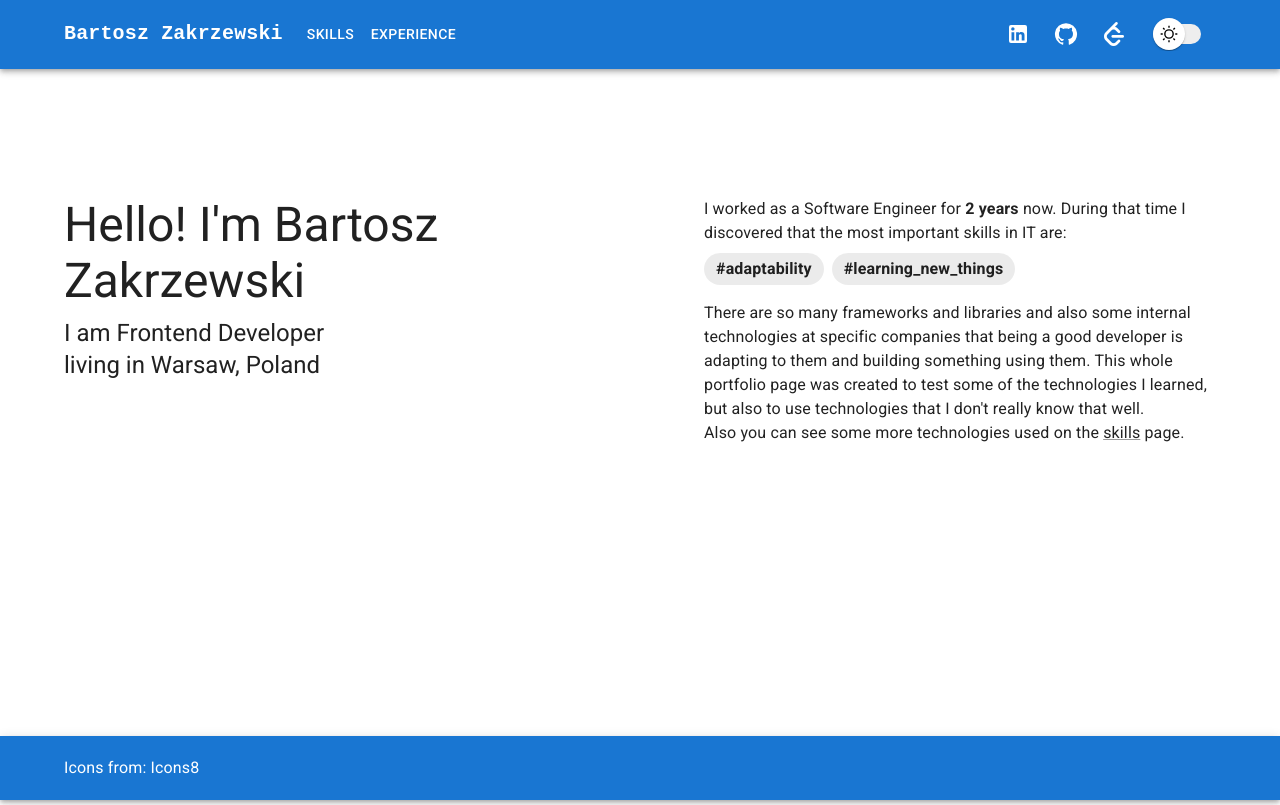
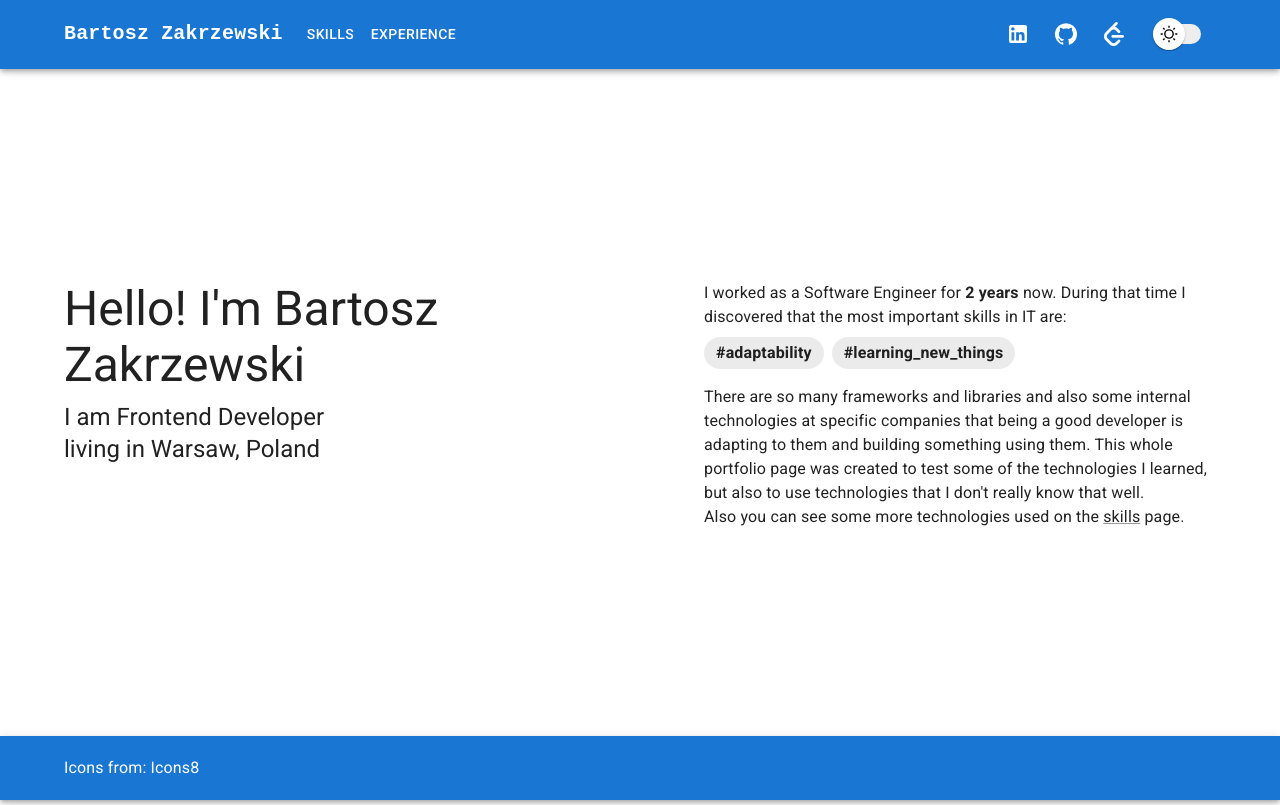
Before and after one commit to zakrzewskib/portfolio, a React (Vite) app: page / in a window 1280 px wide. Built offline with nearby package versions, Linux system fonts and the light colour scheme.

Commit message:
fix: Fix footer position

```diff
--- a/src/App.tsx
+++ b/src/App.tsx
@@ -1,6 +1,7 @@
 import { Container } from '@mui/material';
 import CssBaseline from '@mui/material/CssBaseline';
 import { ThemeProvider, createTheme } from '@mui/material/styles';
+import { useLocation } from 'react-router';
 import { Footer, NavBar } from './components';
 import { MAX_WIDTH } from './constants';
 import { Router } from './router';
@@ -12,6 +13,8 @@ const darkTheme = createTheme({
 });
 
 function App() {
+  const { pathname } = useLocation();
+
   return (
     <ThemeProvider theme={darkTheme}>
       <CssBaseline /> {/* enable dark mode for the background */}
@@ -19,7 +22,7 @@ function App() {
       <Container maxWidth={MAX_WIDTH} component='main'>
         <Router />
       </Container>
-      <Footer maxWidth={MAX_WIDTH} />
+      <Footer maxWidth={MAX_WIDTH} isOnMainPage={pathname === '/'} />
     </ThemeProvider>
   );
 }
--- a/src/components/layout/Footer/Footer.tsx
+++ b/src/components/layout/Footer/Footer.tsx
@@ -1,13 +1,17 @@
 import { AppBar, Container, Link, Toolbar } from '@mui/material';
 import { LayoutProps } from '../../../types';
 
-export const Footer = ({ maxWidth }: LayoutProps) => {
+interface FooterProps extends LayoutProps {
+  isOnMainPage?: boolean;
+}
+
+export const Footer = ({ maxWidth, isOnMainPage = false }: FooterProps) => {
   return (
-    <AppBar position="fixed" sx={{ top: 'auto', bottom: 0 }}>
-      <Container maxWidth={maxWidth} component="footer">
+    <AppBar position={isOnMainPage ? 'fixed' : 'static'} sx={{ top: 'auto', bottom: 0 }} component='footer'>
+      <Container maxWidth={maxWidth}>
         <Toolbar disableGutters sx={{ display: 'flex', gap: '4px' }}>
           <span>Icons from:</span>
-          <Link target="_blank" underline="hover" href="https://icons8.com" sx={{ color: 'inherit' }}>
+          <Link target='_blank' underline='hover' href='https://icons8.com' sx={{ color: 'inherit' }}>
             Icons8
           </Link>
         </Toolbar>
--- a/src/index.css
+++ b/src/index.css
@@ -61,12 +61,6 @@ h6 {
   text-wrap: balance;
 }
 
-/* 9. Create a root stacking context */
-#root,
-#__next {
-  isolation: isolate;
-}
-
 /* Custom styles */
 .maxWidthForText {
   max-width: 75ch;
--- a/src/pages/MainPage.tsx
+++ b/src/pages/MainPage.tsx
@@ -6,9 +6,17 @@ export const MainPage = () => {
   return (
     <Box
       sx={{
+        mt: '-64px', // - fixed footer height to center content
+        display: 'flex',
+        flexDirection: 'column',
+        justifyContent: 'center',
+        height: '100vh',
+      }}
+    >
+      <Box
+        sx={{
           display: 'flex',
           gap: { xs: 4, md: 8, lg: 16 },
-        marginBlock: { xs: 4, md: 16 },
           flexDirection: { xs: 'column', md: 'row' },
         }}
       >
@@ -20,7 +28,6 @@ export const MainPage = () => {
             I am Frontend Developer living in Warsaw, Poland
           </Typography>
         </Box>
-
         <Box className='maxWidthForText' sx={{ flex: 1 }}>
           <Typography variant='body1'>
             I worked as a Software Engineer for{' '}
@@ -29,19 +36,16 @@ export const MainPage = () => {
             </Typography>{' '}
             now. During that time I discovered that the most important skills in IT are:
           </Typography>
-
           <Box sx={{ display: 'flex', flexWrap: 'true', alignItems: 'center', gap: 1, mb: 2, mt: 1 }}>
             <Skill>#adaptability</Skill>
             <Skill>#learning_new_things</Skill>
           </Box>
-
           <Typography variant='body1'>
             There are so many frameworks and libraries and also some internal technologies at specific companies that
             being a good developer is adapting to them and building something using them. This whole portfolio page was
-          created to test some of the technologies I learned, but also to use technologies that I don't really know that
-          well.
+            created to test some of the technologies I learned, but also to use technologies that I don't really know
+            that well.
           </Typography>
-
           <Typography variant='body1'>
             Also you can see some more technologies used on the{' '}
             <Link color='textPrimary' component={NavLink} to='/skills'>
@@ -51,5 +55,6 @@ export const MainPage = () => {
           </Typography>
         </Box>
       </Box>
+    </Box>
   );
 };
```
Lines whose indentation alone changed are shown as unchanged.
